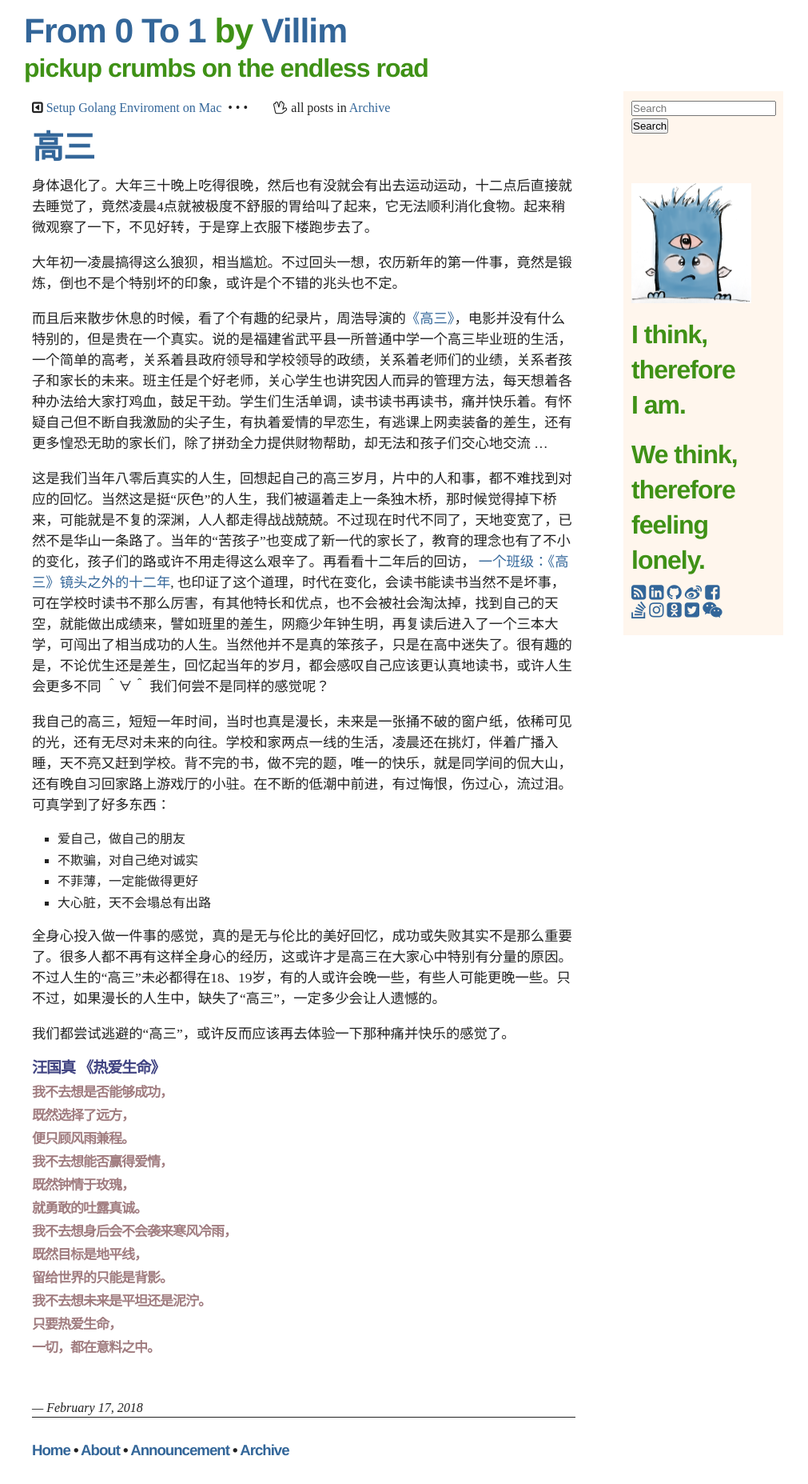
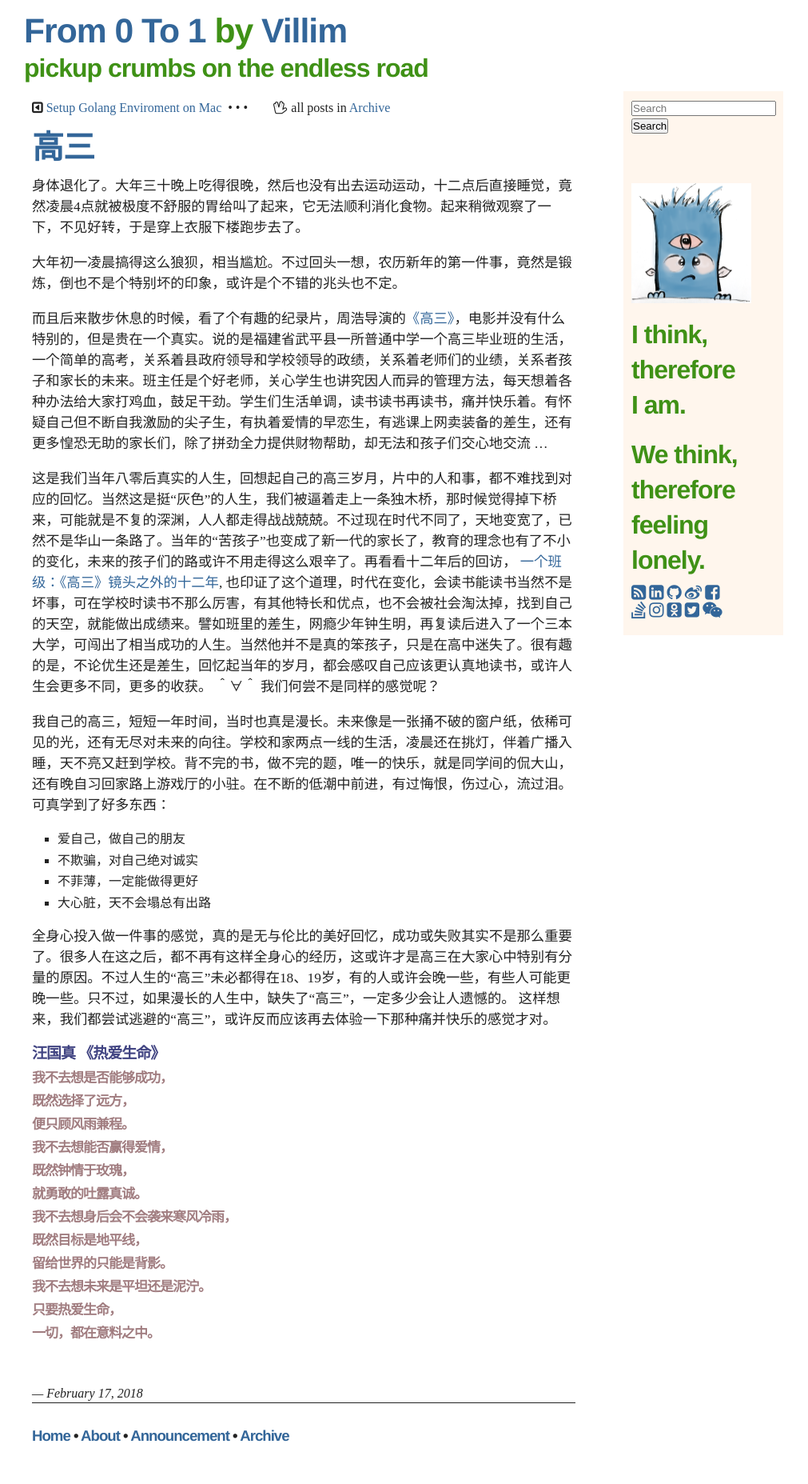
Before and after one commit to villim/villim.github.io, a Jekyll site: the page built from _posts/2018-02-17-the-senior-year.md, in a window 1280 px wide. Shown: the whole page at 80% size, without its empty margins (135-1146 px from the left). Built offline with Jekyll 4.4.1, drawn with Linux system fonts in a browser that asks for light colours.

Commit message:
update blog

```diff
--- a/_posts/2018-02-17-the-senior-year.md
+++ b/_posts/2018-02-17-the-senior-year.md
@@ -3,24 +3,22 @@ title: 高三
 layout: post
 ---
 
-身体退化了。大年三十晚上吃得很晚，然后也有没就会有出去运动运动，十二点后直接就去睡觉了，竟然凌晨4点就被极度不舒服的胃给叫了起来，它无法顺利消化食物。起来稍微观察了一下，不见好转，于是穿上衣服下楼跑步去了。
+身体退化了。大年三十晚上吃得很晚，然后也没有出去运动运动，十二点后直接睡觉，竟然凌晨4点就被极度不舒服的胃给叫了起来，它无法顺利消化食物。起来稍微观察了一下，不见好转，于是穿上衣服下楼跑步去了。
 
 大年初一凌晨搞得这么狼狈，相当尴尬。不过回头一想，农历新年的第一件事，竟然是锻炼，倒也不是个特别坏的印象，或许是个不错的兆头也不定。
 
 而且后来散步休息的时候，看了个有趣的纪录片，周浩导演的[《高三》](http://www.imdb.com/title/tt4276994/)，电影并没有什么特别的，但是贵在一个真实。说的是福建省武平县一所普通中学一个高三毕业班的生活，一个简单的高考，关系着县政府领导和学校领导的政绩，关系着老师们的业绩，关系者孩子和家长的未来。班主任是个好老师，关心学生也讲究因人而异的管理方法，每天想着各种办法给大家打鸡血，鼓足干劲。学生们生活单调，读书读书再读书，痛并快乐着。有怀疑自己但不断自我激励的尖子生，有执着爱情的早恋生，有逃课上网卖装备的差生，还有更多惶恐无助的家长们，除了拼劲全力提供财物帮助，却无法和孩子们交心地交流 ...
 
-这是我们当年八零后真实的人生，回想起自己的高三岁月，片中的人和事，都不难找到对应的回忆。当然这是挺“灰色”的人生，我们被逼着走上一条独木桥，那时候觉得掉下桥来，可能就是不复的深渊，人人都走得战战兢兢。不过现在时代不同了，天地变宽了，已然不是华山一条路了。当年的“苦孩子”也变成了新一代的家长了，教育的理念也有了不小的变化，孩子们的路或许不用走得这么艰辛了。再看看十二年后的回访， [一个班级：《高三》镜头之外的十二年](http://www.sohu.com/a/145962351_658673), 也印证了这个道理，时代在变化，会读书能读书当然不是坏事，可在学校时读书不那么厉害，有其他特长和优点，也不会被社会淘汰掉，找到自己的天空，就能做出成绩来，譬如班里的差生，网瘾少年钟生明，再复读后进入了一个三本大学，可闯出了相当成功的人生。当然他并不是真的笨孩子，只是在高中迷失了。很有趣的是，不论优生还是差生，回忆起当年的岁月，都会感叹自己应该更认真地读书，或许人生会更多不同 ＾∀＾ 我们何尝不是同样的感觉呢？
+这是我们当年八零后真实的人生，回想起自己的高三岁月，片中的人和事，都不难找到对应的回忆。当然这是挺“灰色”的人生，我们被逼着走上一条独木桥，那时候觉得掉下桥来，可能就是不复的深渊，人人都走得战战兢兢。不过现在时代不同了，天地变宽了，已然不是华山一条路了。当年的“苦孩子”也变成了新一代的家长了，教育的理念也有了不小的变化，未来的孩子们的路或许不用走得这么艰辛了。再看看十二年后的回访， [一个班级：《高三》镜头之外的十二年](http://www.sohu.com/a/145962351_658673), 也印证了这个道理，时代在变化，会读书能读书当然不是坏事，可在学校时读书不那么厉害，有其他特长和优点，也不会被社会淘汰掉，找到自己的天空，就能做出成绩来。譬如班里的差生，网瘾少年钟生明，再复读后进入了一个三本大学，可闯出了相当成功的人生。当然他并不是真的笨孩子，只是在高中迷失了。很有趣的是，不论优生还是差生，回忆起当年的岁月，都会感叹自己应该更认真地读书，或许人生会更多不同，更多的收获。 ＾∀＾ 我们何尝不是同样的感觉呢？
 
-我自己的高三，短短一年时间，当时也真是漫长，未来是一张捅不破的窗户纸，依稀可见的光，还有无尽对未来的向往。学校和家两点一线的生活，凌晨还在挑灯，伴着广播入睡，天不亮又赶到学校。背不完的书，做不完的题，唯一的快乐，就是同学间的侃大山，还有晚自习回家路上游戏厅的小驻。在不断的低潮中前进，有过悔恨，伤过心，流过泪。可真学到了好多东西：
+我自己的高三，短短一年时间，当时也真是漫长。未来像是一张捅不破的窗户纸，依稀可见的光，还有无尽对未来的向往。学校和家两点一线的生活，凌晨还在挑灯，伴着广播入睡，天不亮又赶到学校。背不完的书，做不完的题，唯一的快乐，就是同学间的侃大山，还有晚自习回家路上游戏厅的小驻。在不断的低潮中前进，有过悔恨，伤过心，流过泪。可真学到了好多东西：
 
 * 爱自己，做自己的朋友
 * 不欺骗，对自己绝对诚实
 * 不菲薄，一定能做得更好
 * 大心脏，天不会塌总有出路
 
-全身心投入做一件事的感觉，真的是无与伦比的美好回忆，成功或失败其实不是那么重要了。很多人都不再有这样全身心的经历，这或许才是高三在大家心中特别有分量的原因。不过人生的“高三”未必都得在18、19岁，有的人或许会晚一些，有些人可能更晚一些。只不过，如果漫长的人生中，缺失了“高三”，一定多少会让人遗憾的。
-
-我们都尝试逃避的“高三”，或许反而应该再去体验一下那种痛并快乐的感觉了。
+全身心投入做一件事的感觉，真的是无与伦比的美好回忆，成功或失败其实不是那么重要了。很多人在这之后，都不再有这样全身心的经历，这或许才是高三在大家心中特别有分量的原因。不过人生的“高三”未必都得在18、19岁，有的人或许会晚一些，有些人可能更晚一些。只不过，如果漫长的人生中，缺失了“高三”，一定多少会让人遗憾的。 这样想来，我们都尝试逃避的“高三”，或许反而应该再去体验一下那种痛并快乐的感觉才对。
 
 #### 汪国真 《热爱生命》
 
```
